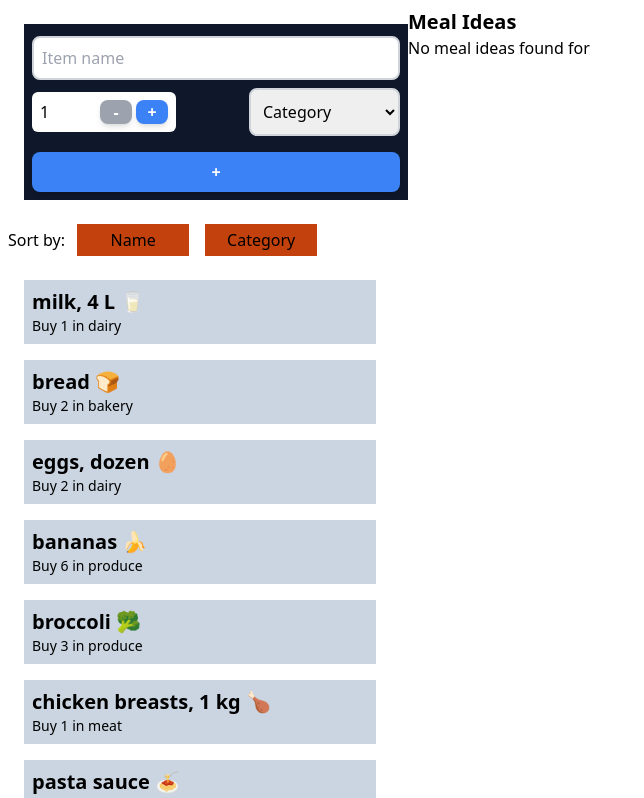
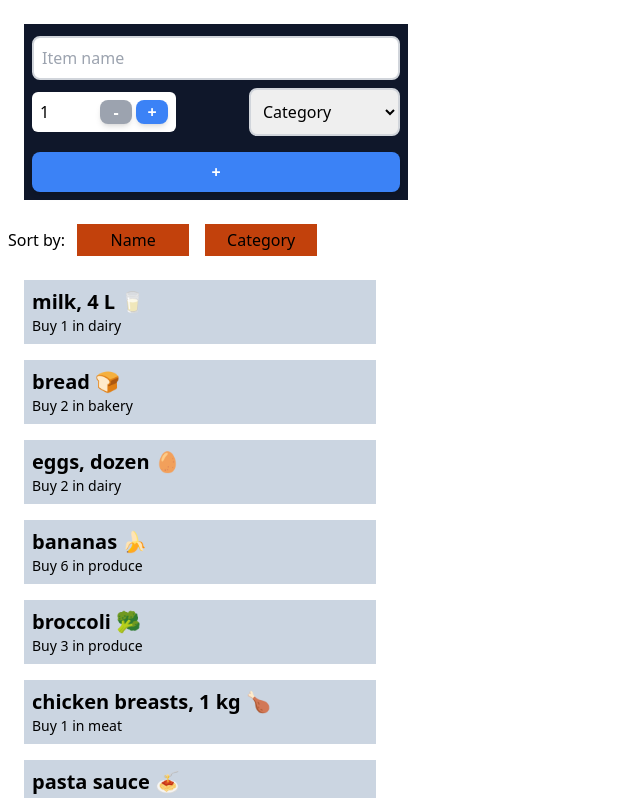
Before and after one commit to dc8156046/cprg306-assignments, a Next.js app: page /week-8 in a window 1280 px wide. Shown: the top 798 px of the page, without its empty margins (0-644 px from the left). Built offline with nearby package versions, Linux system fonts and the light colour scheme.

Commit message:
fix: week 8 bug

```diff
--- a/app/week-8/page.js
+++ b/app/week-8/page.js
@@ -55,9 +55,11 @@ export default function Page() {
         </div>
         <ItemList items={items} onItemSelect={handleItemSelect} />
       </div>
-      <div className="flex-1 max-w-sm m-2">
-        <MealIdeas itemName={selectedItemName} />
-      </div>
+      {selectedItemName.length > 0 ? (
+        <div className="flex-1 max-w-sm m-2">
+          <MealIdeas itemName={selectedItemName} />
+        </div>
+      ) : null}
     </div>
   );
 }
```
